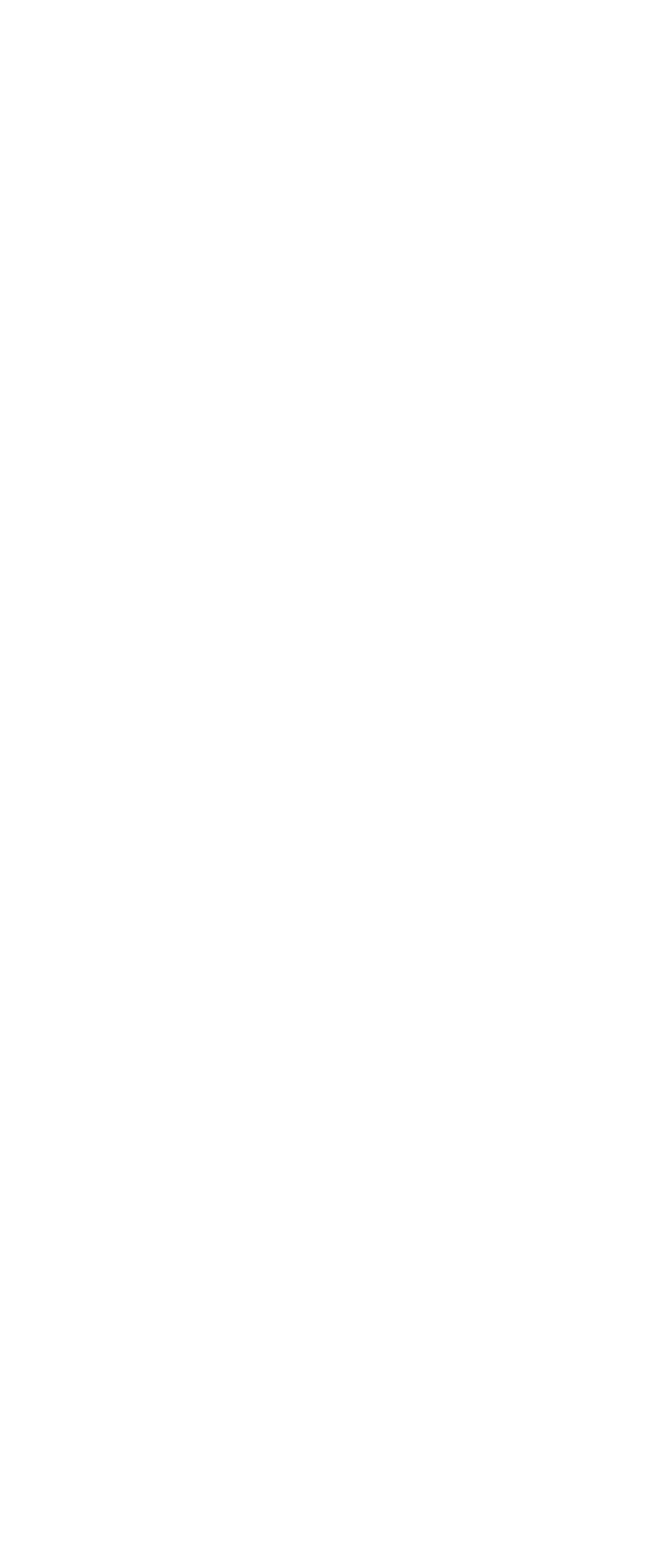
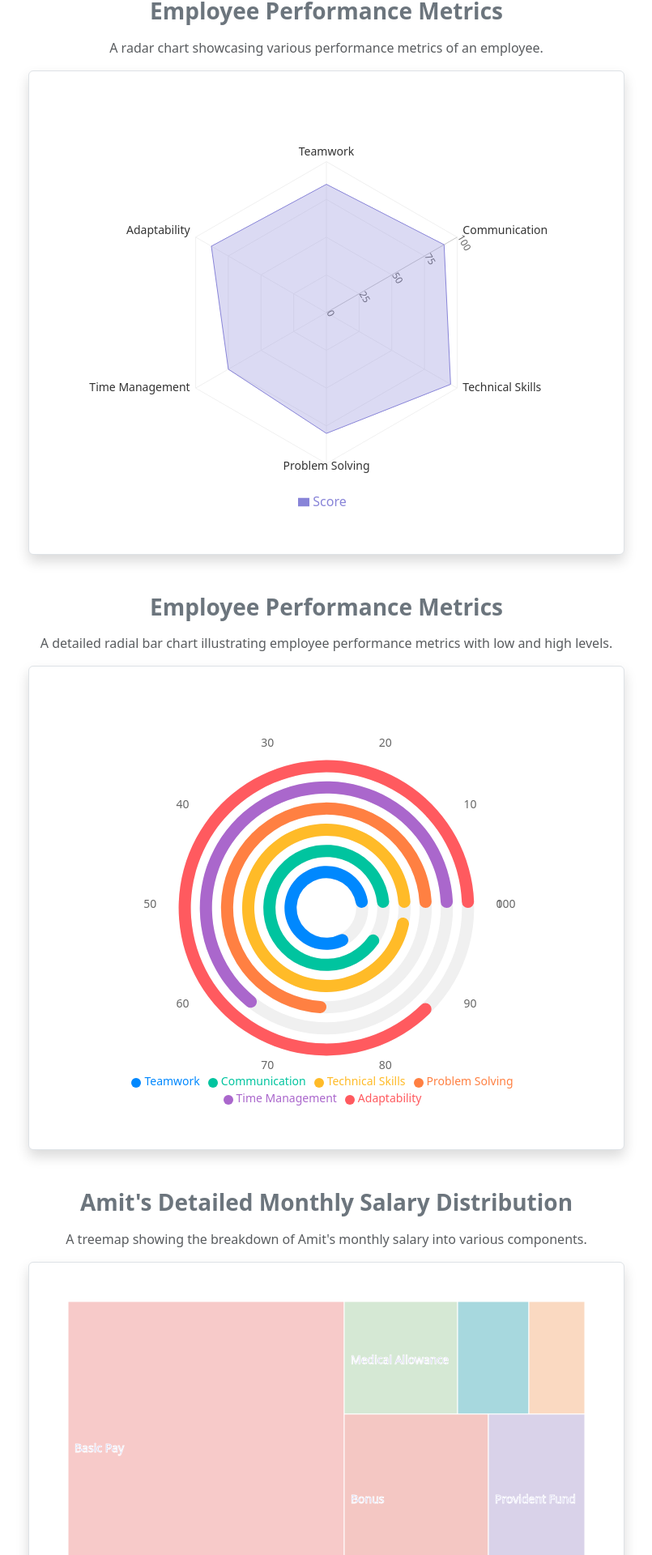
Before and after one commit to lakadeamit220/recharts-demo, a React (Vite) app: page / in a window 1280 px wide. Shown: the part 8326-10246 px from the top of the page at 81% size, without its empty margins (237-1042 px from the left). Before the commit the page ends 8307 px from the top, so only its background shows below. Built offline with nearby package versions, Linux system fonts and the light colour scheme.

Commit message:
Implemented RadialBarChart, SimpleRadarChart and SimpleTreemap with recharts

```diff
--- a/src/App.jsx
+++ b/src/App.jsx
@@ -4,10 +4,13 @@ import BrushBarChart from "./components/BrushBarChart";
 import CustomShapeBarChart from "./components/CustomShapeBarChart";
 import MultipleYAxesScatterChart from "./components/MultipleYAxesScatterChart";
 import PositiveAndNegativeBarChart from "./components/PositiveAndNegativeBarChart";
+import RadialBarChartExample from "./components/RadialBarChart";
 import ScatterAndLineOfBestFit from "./components/ScatterAndLineOfBestFit";
 import SimpleAreaChart from "./components/SimpleAreaChart";
 import SimpleBarChart from "./components/SimpleBarChart";
 import SimpleLineChart from "./components/SimpleLineChart";
+import SimpleRadarChart from "./components/SimpleRadarChart";
+import SimpleTreemap from "./components/SimpleTreemap";
 import StackedAreaChart from "./components/StackedAreaChart";
 import StackedBarChart from "./components/StackedBarChart";
 import TwoLevelPieChart from "./components/TwoLevelPieChart";
@@ -27,6 +30,9 @@ function App() {
       <ScatterAndLineOfBestFit />
       <MultipleYAxesScatterChart />
       <TwoLevelPieChart />
+      <SimpleRadarChart />
+      <RadialBarChartExample />
+      <SimpleTreemap />
     </>
   );
 }
--- /dev/null
+++ b/src/components/RadialBarChart.jsx
@@ -0,0 +1,79 @@
+import React from "react";
+import {
+  RadialBarChart,
+  RadialBar,
+  Legend,
+  Tooltip,
+  ResponsiveContainer,
+  PolarAngleAxis,
+} from "recharts";
+
+// Employee Performance Data with adjusted levels
+const data = [
+  { name: "Teamwork", value: 85, fill: "#0088FE" },
+  { name: "Communication", value: 92, fill: "#00C49F" },
+  { name: "Technical Skills", value: 98, fill: "#FFBB28" },
+  { name: "Problem Solving", value: 75, fill: "#FF8042" },
+  { name: "Time Management", value: 65, fill: "#AA67CC" },
+  { name: "Adaptability", value: 88, fill: "#FF5A5F" },
+];
+
+export default function EnhancedRadialBarChart() {
+  return (
+    <div className="container mt-5">
+      <div className="row text-center">
+        <div className="col-12">
+          <h3 className="fw-bold text-secondary mb-3">
+            Employee Performance Metrics
+          </h3>
+          <p className="text-muted">
+            A detailed radial bar chart illustrating employee performance metrics with low and high levels.
+          </p>
+        </div>
+      </div>
+
+      <div className="row justify-content-center">
+        <div className="col-12 col-md-12 col-lg-8">
+          <div className="chart-container border rounded shadow p-5 bg-white">
+            <ResponsiveContainer width="100%" height={500}>
+              <RadialBarChart
+                width={500}
+                height={500}
+                cx="50%"
+                cy="50%"
+                innerRadius="20%"
+                outerRadius="90%"
+                barSize={15}
+                data={data}
+              >
+                {/* PolarAngleAxis for Low and High Levels */}
+                <PolarAngleAxis
+                  type="number"
+                  domain={[0, 100]}
+                  angleAxisId={0}
+                  tick={{ fontSize: 14, fill: "#666" }}
+                  tickLine={false}
+                />
+                <RadialBar
+                  minAngle={15}
+                  clockWise
+                  background={{ fill: "#f0f0f0" }}
+                  dataKey="value"
+                  cornerRadius={10}
+                />
+                <Tooltip />
+                <Legend
+                  iconSize={12}
+                  layout="horizontal"
+                  verticalAlign="bottom"
+                  align="center"
+                  wrapperStyle={{ fontSize: "14px", marginTop: "20px" }}
+                />
+              </RadialBarChart>
+            </ResponsiveContainer>
+          </div>
+        </div>
+      </div>
+    </div>
+  );
+}
--- /dev/null
+++ b/src/components/SimpleRadarChart.jsx
@@ -0,0 +1,73 @@
+import React from "react";
+import {
+  Radar,
+  RadarChart,
+  PolarGrid,
+  PolarAngleAxis,
+  PolarRadiusAxis,
+  ResponsiveContainer,
+  Tooltip,
+  Legend,
+} from "recharts";
+
+// Employee Performance Data
+const data = [
+  { metric: "Teamwork", score: 85 },
+  { metric: "Communication", score: 90 },
+  { metric: "Technical Skills", score: 95 },
+  { metric: "Problem Solving", score: 80 },
+  { metric: "Time Management", score: 75 },
+  { metric: "Adaptability", score: 88 },
+];
+
+export default function SimpleRadarChart() {
+  return (
+    <div className="container mt-5">
+      <div className="row text-center">
+        <div className="col-12">
+          <h3 className="fw-bold text-secondary mb-3">
+            Employee Performance Metrics
+          </h3>
+          <p className="text-muted">
+            A radar chart showcasing various performance metrics of an employee.
+          </p>
+        </div>
+      </div>
+
+      <div className="row justify-content-center">
+        <div className="col-12 col-md-12 col-lg-8">
+          <div className="chart-container border rounded shadow p-5 bg-white">
+            <ResponsiveContainer width="100%" height={500}>
+              <RadarChart
+                data={data}
+                cx="50%"
+                cy="50%"
+                outerRadius="80%"
+              >
+                <PolarGrid stroke="#f0f0f0" />
+                <PolarAngleAxis
+                  dataKey="metric"
+                  tick={{ fontSize: 14, fill: "#333" }}
+                />
+                <PolarRadiusAxis
+                  angle={30}
+                  tick={{ fontSize: 12, fill: "#666" }}
+                  stroke="#ccc"
+                />
+                <Radar
+                  name="Score"
+                  dataKey="score"
+                  stroke="#8884d8"
+                  fill="#8884d8"
+                  fillOpacity={0.3}
+                />
+                <Tooltip />
+                <Legend />
+              </RadarChart>
+            </ResponsiveContainer>
+          </div>
+        </div>
+      </div>
+    </div>
+  );
+}
--- /dev/null
+++ b/src/components/SimpleTreemap.jsx
@@ -0,0 +1,50 @@
+import React from "react";
+import { Treemap, ResponsiveContainer, Tooltip } from "recharts";
+
+// Amit's Detailed Monthly Salary Distribution
+const data = [
+  { name: "Basic Pay", value: 50000, fill: "#f7cac9" },
+  { name: "House Rent Allowance", value: 20000, fill: "#f8e9a1" },
+  { name: "Medical Allowance", value: 8000, fill: "#d5e8d4" },
+  { name: "Travel Allowance", value: 5000, fill: "#a7d8de" },
+  { name: "Food Allowance", value: 4000, fill: "#fad9c1" },
+  { name: "Bonus", value: 15000, fill: "#f4c7c3" },
+  { name: "Provident Fund", value: 10000, fill: "#d9d2e9" },
+  { name: "Insurance", value: 7000, fill: "#f9cb9c" },
+  { name: "Other Benefits", value: 12000, fill: "#c3e6f7" },
+];
+
+export default function EnhancedTreemap() {
+  return (
+    <div className="container mt-5">
+      <div className="row text-center">
+        <div className="col-12">
+          <h3 className="fw-bold text-secondary mb-3">
+            Amit's Detailed Monthly Salary Distribution
+          </h3>
+          <p className="text-muted">
+            A treemap showing the breakdown of Amit's monthly salary into various components.
+          </p>
+        </div>
+      </div>
+
+      <div className="row justify-content-center">
+        <div className="col-12 col-md-12 col-lg-8">
+          <div className="chart-container border rounded shadow p-5 bg-white">
+            <ResponsiveContainer width="100%" height={500}>
+              <Treemap
+                data={data}
+                dataKey="value"
+                aspectRatio={4 / 3}
+                stroke="#fff"
+                fill="#8884d8"
+              >
+                <Tooltip formatter={(value, name) => [`₹${value}`, name]} />
+              </Treemap>
+            </ResponsiveContainer>
+          </div>
+        </div>
+      </div>
+    </div>
+  );
+}
```
